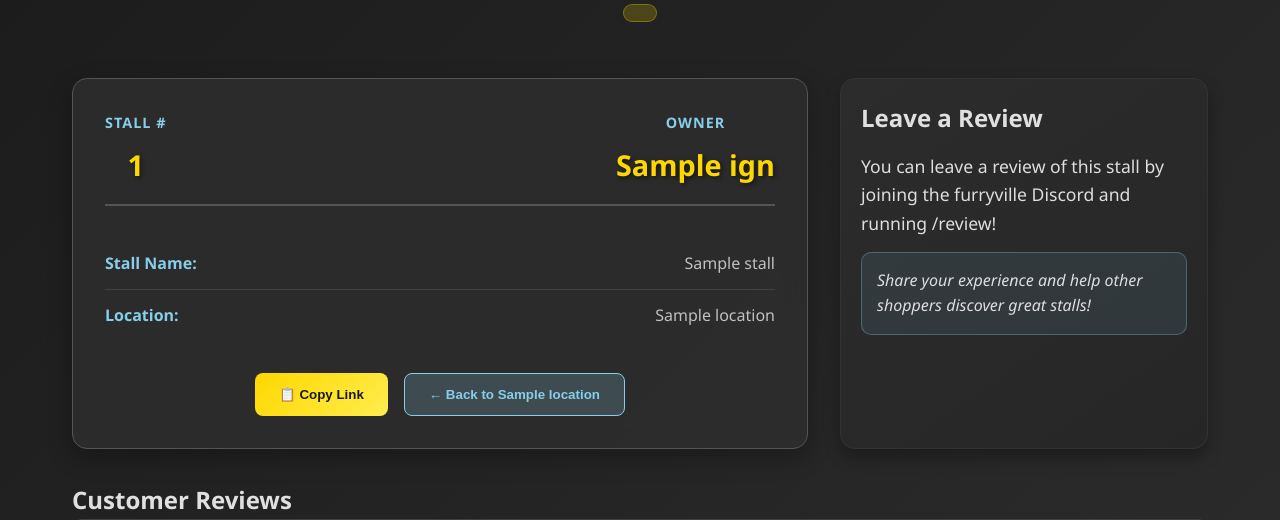
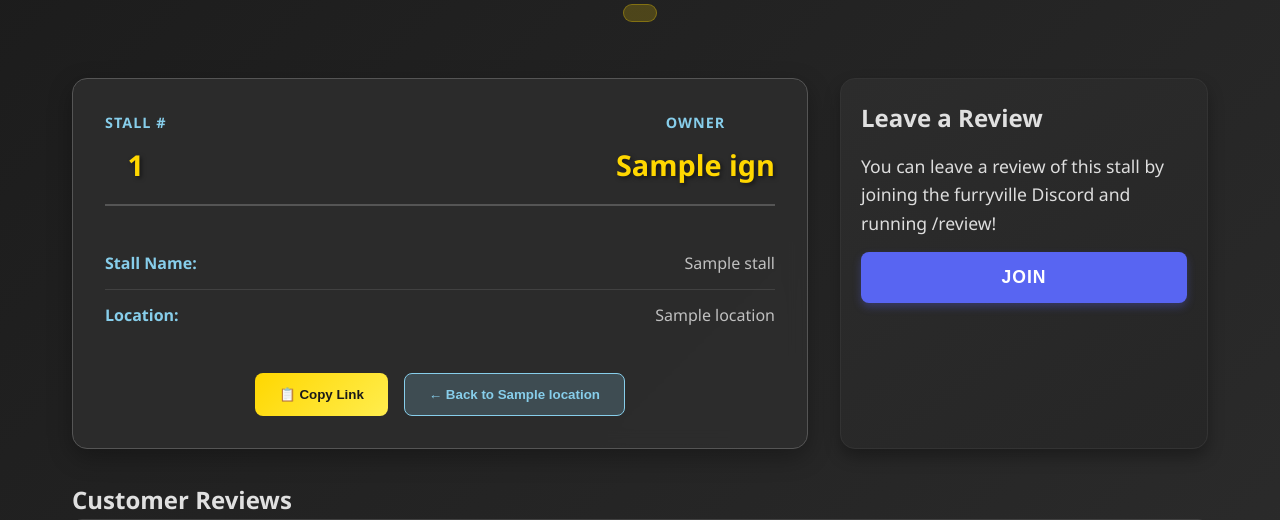
Before and after one commit to Postman67/furryville-index, a Flask app: template templates/stall.html in a window 1280 px wide. Shown: the part 312-832 px from the top of the page. Run offline with Flask 3, Linux system fonts and the light colour scheme; the template is opened without the code that fills it: most values are stand-ins (such as "Sample title", 1, 10 or a date in 2020); data that the repository does not hold is empty.

Commit message:
Removed cringe text and added based discord join button

```diff
--- a/static/css/stall.css
+++ b/static/css/stall.css
@@ -69,6 +69,33 @@
     border-radius: 10px;
     padding: 15px;
     margin-top: 15px;
+}
+
+.discord-join-btn {
+    width: 100%;
+    background: #5865F2; /* Discord Blurple */
+    color: white;
+    border: none;
+    border-radius: 8px;
+    padding: 15px 20px;
+    font-size: 1.1rem;
+    font-weight: 700;
+    text-transform: uppercase;
+    letter-spacing: 1px;
+    cursor: pointer;
+    transition: all 0.3s ease;
+    box-shadow: 0 4px 8px rgba(88, 101, 242, 0.3);
+}
+
+.discord-join-btn:hover {
+    background: #4752C4;
+    box-shadow: 0 6px 12px rgba(88, 101, 242, 0.4);
+    transform: translateY(-2px);
+}
+
+.discord-join-btn:active {
+    transform: translateY(0);
+    box-shadow: 0 2px 4px rgba(88, 101, 242, 0.3);
 }
 
 .instructions-text {
--- a/templates/stall.html
+++ b/templates/stall.html
@@ -90,9 +90,9 @@
                 <div class="instructions-card">
                     <h3>Leave a Review</h3>
                     <p>You can leave a review of this stall by joining the furryville Discord and running /review!</p>
-                    <div class="discord-info">
-                        <p class="instructions-text">Share your experience and help other shoppers discover great stalls!</p>
-                    </div>
+                        <button class="discord-join-btn" onclick="window.open('https://discord.gg/FnuupnnhHJ', '_blank')">
+                            JOIN
+                        </button>
                 </div>
             </div>
         </section>
```
